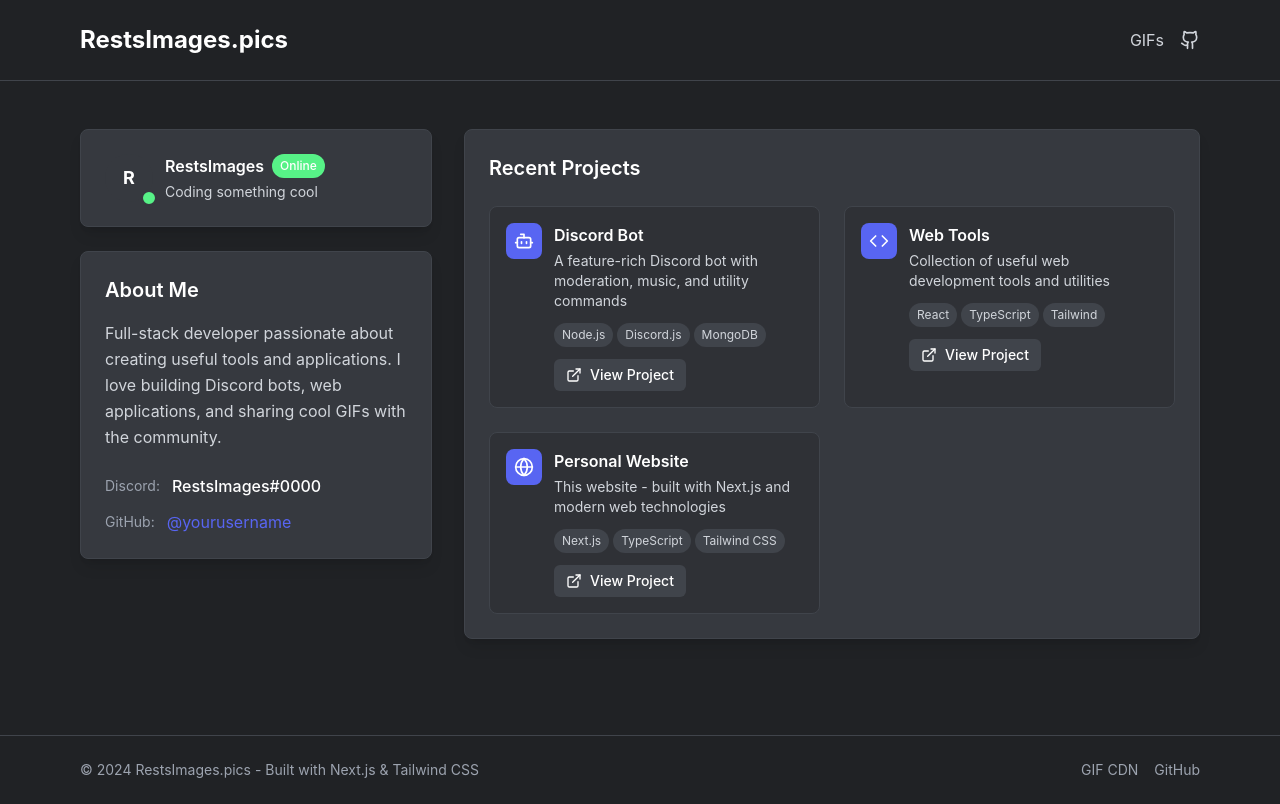
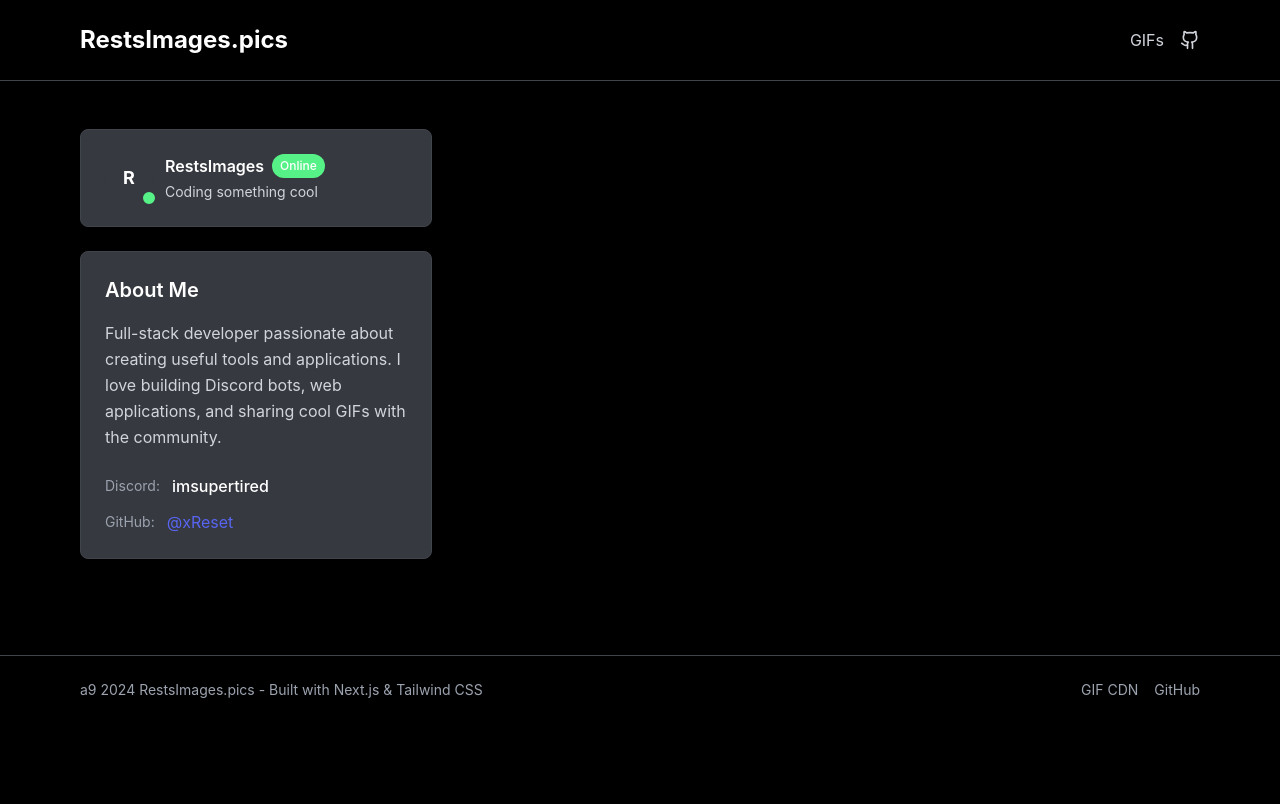
Before and after one commit to xReset/restsimages, a Next.js app: page / in a window 1280 px wide. Built offline with nearby package versions, Linux system fonts and the light colour scheme.

Commit message:
final fixes: black background

```diff
--- a/app/gifs/page.tsx
+++ b/app/gifs/page.tsx
@@ -1,10 +1,9 @@
 'use client'
 
-import { useEffect, useState, useMemo } from 'react';
+import { useEffect, useState } from 'react';
 
 export default function GifsPage() {
   const [gifFiles, setGifFiles] = useState<string[]>([]);
-  const [searchTerm, setSearchTerm] = useState('');
 
   useEffect(() => {
     fetch('/api/gifs')
@@ -12,54 +11,26 @@
       .then(setGifFiles);
   }, []);
 
-  const filteredGifs = useMemo(() => {
-    return gifFiles.filter(filename =>
-      filename.toLowerCase().includes(searchTerm.toLowerCase())
-    );
-  }, [searchTerm, gifFiles]);
-
   return (
-    <div className="min-h-screen w-full flex flex-col items-center justify-start bg-black relative overflow-hidden">
-      {/* Star background */}
-      <div className="absolute inset-0 z-0 pointer-events-none">
+    <div className="min-h-screen w-full flex flex-col items-center justify-center bg-black relative overflow-hidden">
       <StarBackground />
-      </div>
-      <div className="relative z-10 w-full max-w-4xl p-8">
-        <h1 className="text-3xl font-bold text-white mb-6">GIF Gallery</h1>
-        <input
-          type="text"
-          placeholder="Search GIFs..."
-          value={searchTerm}
-          onChange={e => setSearchTerm(e.target.value)}
-          className="mb-6 w-full p-2 rounded bg-gray-900 text-white border border-gray-700"
-        />
-        <div className="grid grid-cols-1 sm:grid-cols-2 md:grid-cols-3 gap-6">
-          {filteredGifs.map(filename => (
-            <div key={filename} className="bg-gray-900 rounded p-4 flex flex-col items-center">
+      <div className="relative z-10 w-full max-w-4xl p-8 flex flex-wrap justify-center gap-8">
+        {gifFiles.map(filename => (
           <img
+            key={filename}
             src={`/gifs/${filename}`}
             alt={filename}
-                className="max-w-full max-h-48 rounded"
+            className="max-w-xs max-h-80 rounded shadow-lg border border-gray-800 bg-black"
           />
-              <span className="mt-2 text-white text-sm">{filename}</span>
-            </div>
         ))}
-        </div>
-        {filteredGifs.length === 0 && (
-          <div className="text-white text-center mt-8">No GIFs found.</div>
-        )}
       </div>
     </div>
   );
 }
 
-// Simple star background using canvas
 function StarBackground() {
-  // This is a simple React component that draws stars on a canvas
-  // You can use a more advanced effect if you want!
-  // For now, this is a placeholder for a starry background
   return (
-    <svg width="100%" height="100%" className="absolute inset-0" style={{ display: 'block' }}>
+    <svg width="100%" height="100%" className="absolute inset-0 z-0" style={{ display: 'block' }}>
       {[...Array(150)].map((_, i) => (
         <circle
           key={i}
--- a/app/layout.tsx
+++ b/app/layout.tsx
@@ -41,7 +41,7 @@
 }) {
   return (
     <html lang="en">
-      <body className="min-h-screen bg-discord-darkest">
+      <body className="min-h-screen bg-black">
         {children}
       </body>
     </html>
--- a/app/page.tsx
+++ b/app/page.tsx
@@ -1,34 +1,9 @@
 import { DiscordStatus } from '@/components/discord-status'
-import { Button } from '@/components/ui/button'
-import { Github, ExternalLink, Code, Bot, Globe } from 'lucide-react'
-
-const projects = [
-  {
-    title: 'Discord Bot',
-    description: 'A feature-rich Discord bot with moderation, music, and utility commands',
-    icon: Bot,
-    link: '#',
-    tags: ['Node.js', 'Discord.js', 'MongoDB']
-  },
-  {
-    title: 'Web Tools',
-    description: 'Collection of useful web development tools and utilities',
-    icon: Code,
-    link: '#',
-    tags: ['React', 'TypeScript', 'Tailwind']
-  },
-  {
-    title: 'Personal Website',
-    description: 'This website - built with Next.js and modern web technologies',
-    icon: Globe,
-    link: '#',
-    tags: ['Next.js', 'TypeScript', 'Tailwind CSS']
-  }
-]
+import { Github } from 'lucide-react'
 
 export default function HomePage() {
   return (
-    <div className="min-h-screen bg-discord-darkest">
+    <div className="min-h-screen bg-black">
       {/* Header */}
       <header className="border-b border-discord-light">
         <div className="max-w-6xl mx-auto px-4 py-6">
@@ -40,7 +15,7 @@
               <a href="/gifs" className="text-gray-300 hover:text-white transition-colors">
                 GIFs
               </a>
-              <a href="https://github.com/yourusername" className="text-gray-300 hover:text-white transition-colors">
+              <a href="https://github.com/xReset" className="text-gray-300 hover:text-white transition-colors">
                 <Github className="w-5 h-5" />
               </a>
             </div>
@@ -55,7 +30,6 @@
           <div className="lg:col-span-1 space-y-6">
             {/* Discord Status */}
             <DiscordStatus />
-
             {/* Bio */}
             <div className="discord-card">
               <h2 className="text-xl font-semibold text-white mb-4">About Me</h2>
@@ -63,59 +37,22 @@
                 Full-stack developer passionate about creating useful tools and applications.
                 I love building Discord bots, web applications, and sharing cool GIFs with the community.
               </p>
-
               <div className="mt-6 space-y-3">
                 <div className="flex items-center space-x-3">
                   <span className="text-sm text-gray-400">Discord:</span>
-                  <span className="text-white font-medium">RestsImages#0000</span>
+                  <span className="text-white font-medium">imsupertired</span>
                 </div>
                 <div className="flex items-center space-x-3">
                   <span className="text-sm text-gray-400">GitHub:</span>
                   <a
-                    href="https://github.com/yourusername"
+                    href="https://github.com/xReset"
                     className="text-discord-blue hover:underline"
                     target="_blank"
                     rel="noopener noreferrer"
                   >
-                    @yourusername
+                    @xReset
                   </a>
                 </div>
-              </div>
-            </div>
-          </div>
-
-          {/* Right Column - Projects */}
-          <div className="lg:col-span-2">
-            <div className="discord-card">
-              <h2 className="text-xl font-semibold text-white mb-6">Recent Projects</h2>
-              <div className="grid grid-cols-1 md:grid-cols-2 gap-6">
-                {projects.map((project, index) => (
-                  <div key={index} className="bg-discord-darker rounded-lg p-4 border border-discord-light">
-                    <div className="flex items-start space-x-3">
-                      <div className="p-2 bg-discord-blue rounded-lg">
-                        <project.icon className="w-5 h-5 text-white" />
-                      </div>
-                      <div className="flex-1">
-                        <h3 className="font-semibold text-white mb-1">{project.title}</h3>
-                        <p className="text-sm text-gray-300 mb-3">{project.description}</p>
-                        <div className="flex flex-wrap gap-1 mb-3">
-                          {project.tags.map((tag, tagIndex) => (
-                            <span
-                              key={tagIndex}
-                              className="px-2 py-1 bg-discord-light text-xs rounded-full text-gray-300"
-                            >
-                              {tag}
-                            </span>
-                          ))}
-                        </div>
-                        <Button size="sm" variant="secondary">
-                          <ExternalLink className="w-4 h-4 mr-2" />
-                          View Project
-                        </Button>
-                      </div>
-                    </div>
-                  </div>
-                ))}
               </div>
             </div>
           </div>
@@ -127,13 +64,13 @@
         <div className="max-w-6xl mx-auto px-4 py-6">
           <div className="flex items-center justify-between">
             <p className="text-gray-400 text-sm">
-              © 2024 RestsImages.pics - Built with Next.js & Tailwind CSS
+               a9 2024 RestsImages.pics - Built with Next.js & Tailwind CSS
             </p>
             <div className="flex items-center space-x-4">
               <a href="/gifs" className="text-sm text-gray-400 hover:text-white transition-colors">
                 GIF CDN
               </a>
-              <a href="https://github.com/yourusername" className="text-sm text-gray-400 hover:text-white transition-colors">
+              <a href="https://github.com/xReset" className="text-sm text-gray-400 hover:text-white transition-colors">
                 GitHub
               </a>
             </div>
```
Lines whose indentation alone changed are shown as unchanged.
